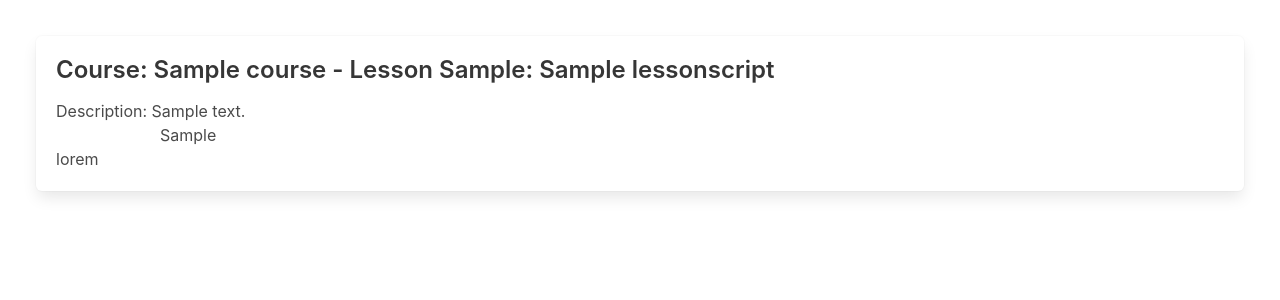
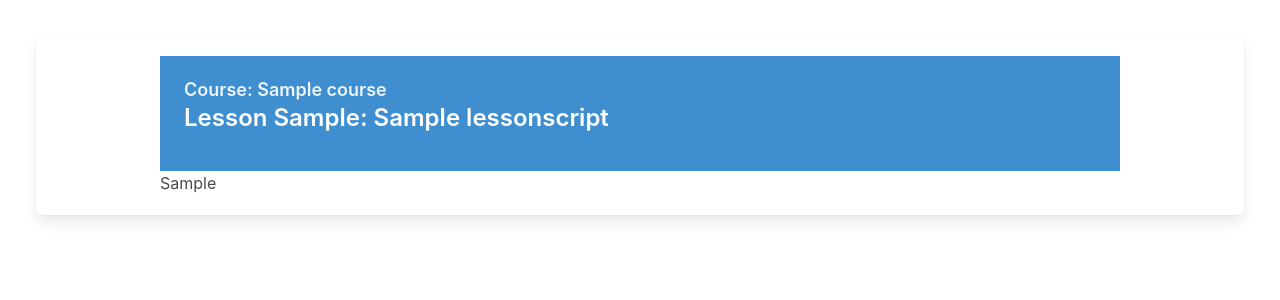
Before and after one commit to sgazda94/DjangoLMS, a Django app: template dj_schulx/templates/courses/lesson_detail.html in a window 1280 px wide. Shown: the part 56-356 px from the top of the page. Run offline with Django 3.2, Linux system fonts and the light colour scheme; the template is opened without the code that fills it: most values are stand-ins (such as "Sample title", 1, 10 or a date in 2020); some libraries are stand-ins or nearby versions.

Commit message:
lesson form changed

```diff
--- a/dj_schulx/templates/courses/lesson_detail.html
+++ b/dj_schulx/templates/courses/lesson_detail.html
@@ -1,11 +1,20 @@
 {% extends "base.html" %}
 
 {% block content %}
+
+
+<!-- <div>Description: {{ lessonscript.description }}</div> -->
+<div class="container is-max-desktop">
     <div class="content">
-    <h3>Course: {{ lessonscript.course }} -
-    Lesson {{ lessonscript.course_order }}: {{ lessonscript.title }}</h3>
-    <div>Description: {{ lessonscript.description }}</div>
-    <div class="container is-max-desktop">{{ lessonscript.formatted_markdown | safe}}</div>
+        <section class="hero is-info is-small">
+            <div class="hero-body">
+                <h5 class="subtitle">Course: {{ lessonscript.course }}</h5>
+                <h3 class="title">Lesson {{ lessonscript.course_order }}: {{ lessonscript.title }}</h3>
+            </div>
+        </section>
+        {{ lessonscript.formatted_markdown | safe}}
+
     </div>
-lorem
+</div>
+
 {% endblock %}
```
